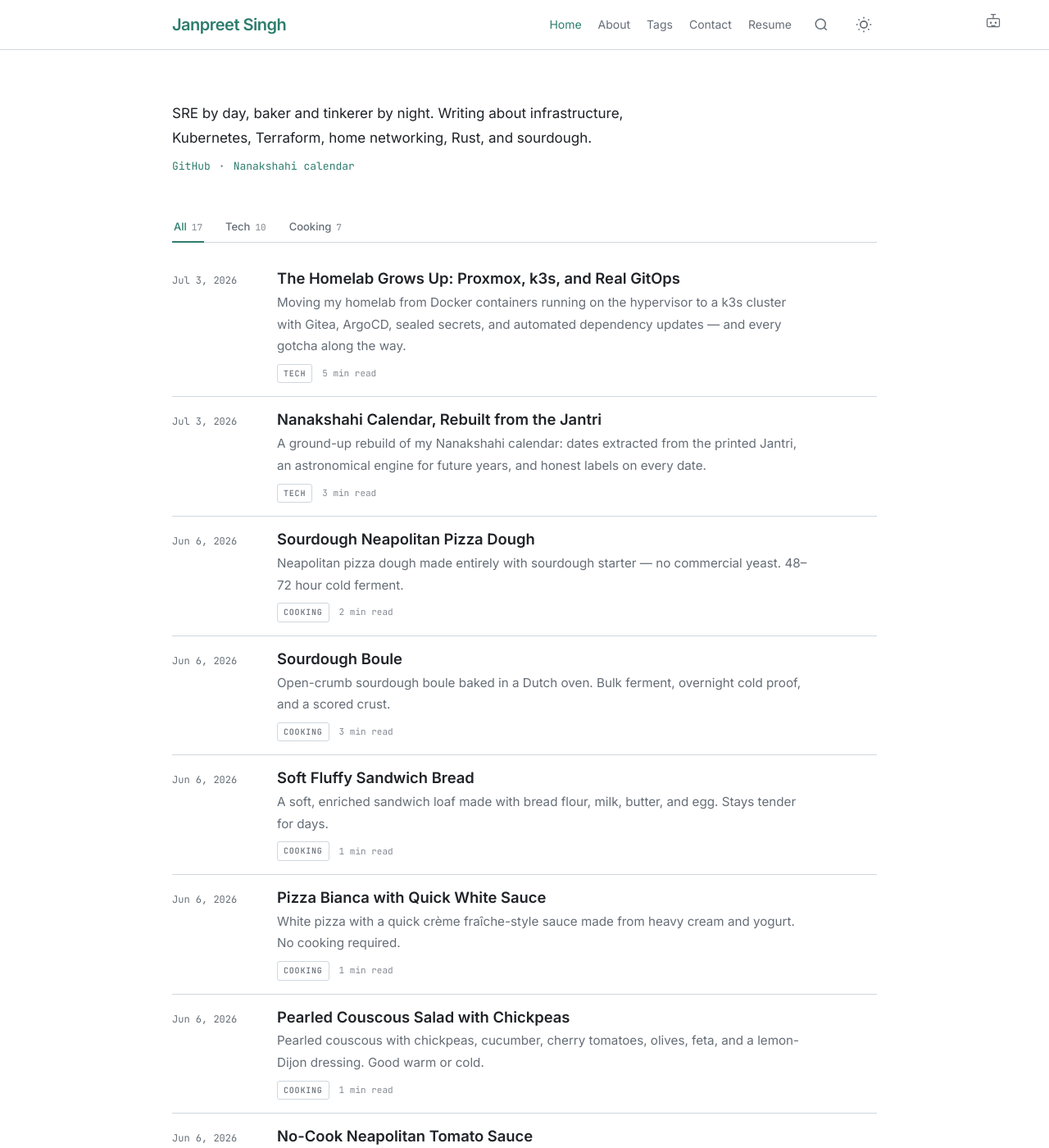
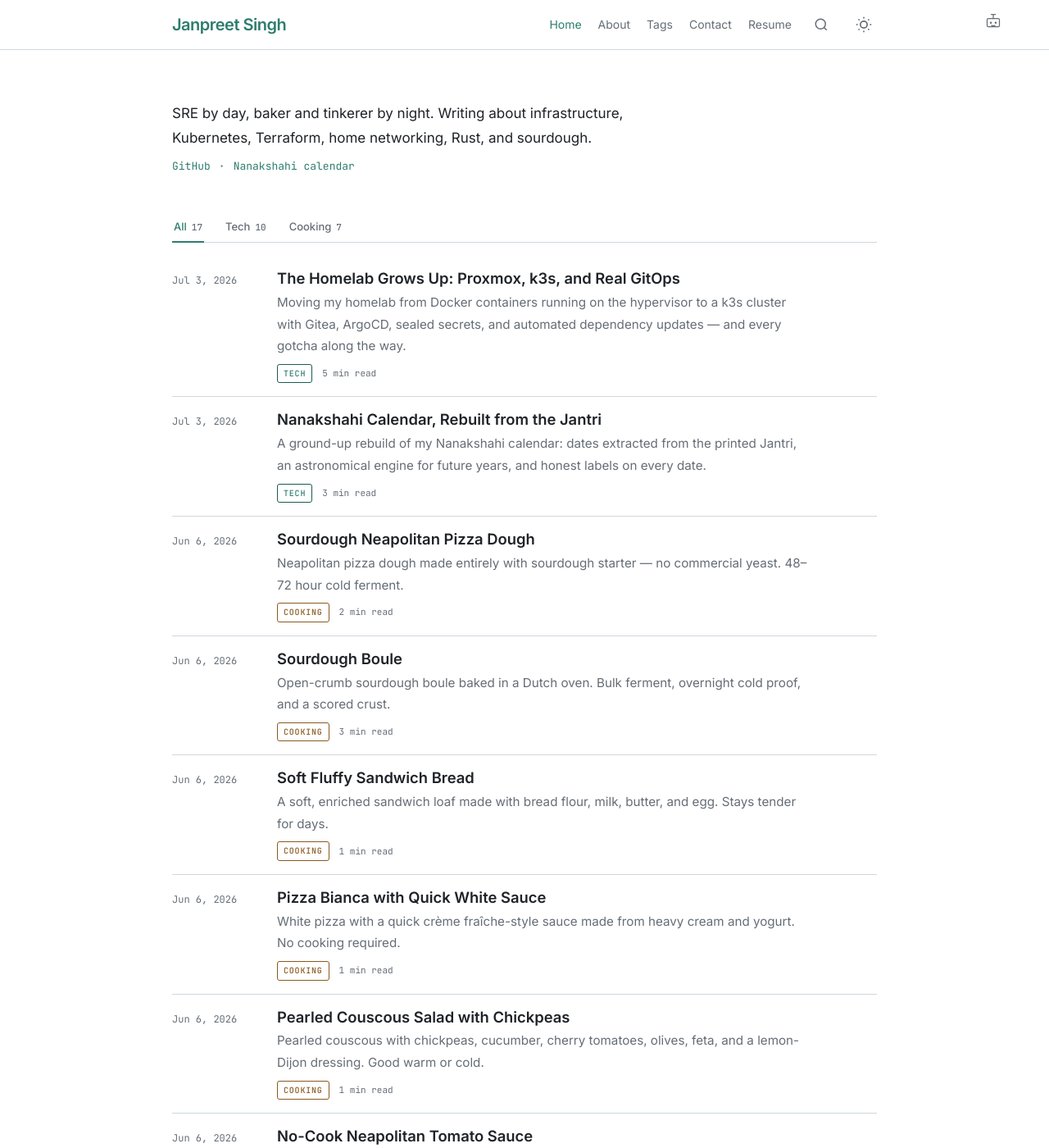
Before and after one commit to janpreet/vigilant-dollop, a Jekyll site: the page built from index.md, in a window 1280 px wide and 1400 px high. Shown: the whole window at 82% size. Built offline with Jekyll 4.4.1, drawn with Linux system fonts in a browser that asks for light colours; comment, search, counter and statistics services are not loaded.

Commit message:
Color fixes: visited titles, hover direction, meta contrast, green-biased grays
- post titles no longer turn accent-dim once visited (a:visited was
  outranking .post-link's color)
- new --accent-hover token: hover brightens in dark mode, darkens in
  light, instead of dimming on both
- tiny mono meta (chip labels, counts, read time) loses its opacity
  tricks for legible contrast
- dark grays nudged from GitHub's blue bias toward the sage accent's
  hue family; cooking chips take a single muted amber, tech stays sage

Co-Authored-By: Claude Fable 5 <noreply@anthropic.com>

```diff
--- a/_layouts/home.html
+++ b/_layouts/home.html
@@ -61,7 +61,7 @@ layout: default
             </p>
           {%- endif -%}
           <div class="post-item-meta">
-            <span class="post-item-chip">{{ cat }}</span>
+            <span class="post-item-chip {{ cat }}">{{ cat }}</span>
             <span class="post-item-read">{{ read_time }} min read</span>
           </div>
         </div>
--- a/_sass/minima/_base.scss
+++ b/_sass/minima/_base.scss
@@ -2,15 +2,17 @@
  * CSS Custom Properties for theming
  */
 :root {
-  --bg: #0d1117;
-  --bg-surface: #161b22;
-  --bg-hover: #21262d;
-  --border: #30363d;
+  --bg: #0d1210;
+  --bg-surface: #151b18;
+  --bg-hover: #1d2521;
+  --border: #2c3630;
   --text: #e6edf3;
   --text-muted: #8b949e;
   --accent: #84aa9e;
   --accent-dim: #5d8a7e;
-  --code-bg: #161b22;
+  --accent-hover: #a3c4b9;
+  --chip-warm: #c08d4f;
+  --code-bg: #151b18;
   --selection: rgba(132, 170, 158, 0.2);
 }
 
@@ -23,6 +25,8 @@
   --text-muted: #656d76;
   --accent: #2e7d6e;
   --accent-dim: #1a5c50;
+  --accent-hover: #1a5c50;
+  --chip-warm: #8a5a1f;
   --code-bg: #f6f8fa;
   --selection: rgba(46, 125, 110, 0.15);
 }
@@ -37,6 +41,8 @@
     --text-muted: #656d76;
     --accent: #2e7d6e;
     --accent-dim: #1a5c50;
+    --accent-hover: #1a5c50;
+    --chip-warm: #8a5a1f;
     --code-bg: #f6f8fa;
     --selection: rgba(46, 125, 110, 0.15);
   }
--- a/_sass/minima/_layout.scss
+++ b/_sass/minima/_layout.scss
@@ -13,7 +13,7 @@
   // Subtle backdrop blur for depth
   backdrop-filter: blur(8px);
   -webkit-backdrop-filter: blur(8px);
-  background-color: rgba(13, 17, 23, 0.92);
+  background-color: rgba(13, 18, 16, 0.92);
 
   [data-theme="light"] & {
     background-color: rgba(255, 255, 255, 0.92);
@@ -50,7 +50,7 @@
   }
 
   &:hover {
-    color: var(--accent-dim);
+    color: var(--accent-hover);
     text-decoration: none;
   }
 }
@@ -338,8 +338,12 @@
 
 .post-link {
   display: block;
-  color: var(--text);
   @include relative-font-size(1.375);
+
+  &,
+  &:visited {
+    color: var(--text);
+  }
   font-weight: 600;
   margin-bottom: 8px;
   line-height: 1.3;
@@ -548,9 +552,8 @@
     }
 
     .tag-count {
-      font-size: 10px;
+      font-size: 11px;
       color: var(--text-muted);
-      opacity: 0.7;
     }
   }
 
@@ -974,7 +977,7 @@ body.search-open {
       color: var(--accent);
 
       &:hover {
-        color: var(--accent-dim);
+        color: var(--accent-hover);
       }
     }
   }
@@ -1016,7 +1019,6 @@ body.search-open {
       font-size: 11px;
       font-family: 'JetBrains Mono', monospace;
       color: var(--text-muted);
-      opacity: 0.7;
     }
   }
 }
@@ -1060,13 +1062,22 @@ body.search-open {
     border: 1px solid var(--border);
     border-radius: 3px;
     padding: 2px 7px;
+
+    &.cooking {
+      color: var(--chip-warm);
+      border-color: var(--chip-warm);
+    }
+
+    &.tech {
+      color: var(--accent);
+      border-color: var(--accent-dim);
+    }
   }
 
   .post-item-read {
     font-size: 11px;
     font-family: 'JetBrains Mono', monospace;
     color: var(--text-muted);
-    opacity: 0.8;
   }
 
   @include media-query($on-palm) {
```
